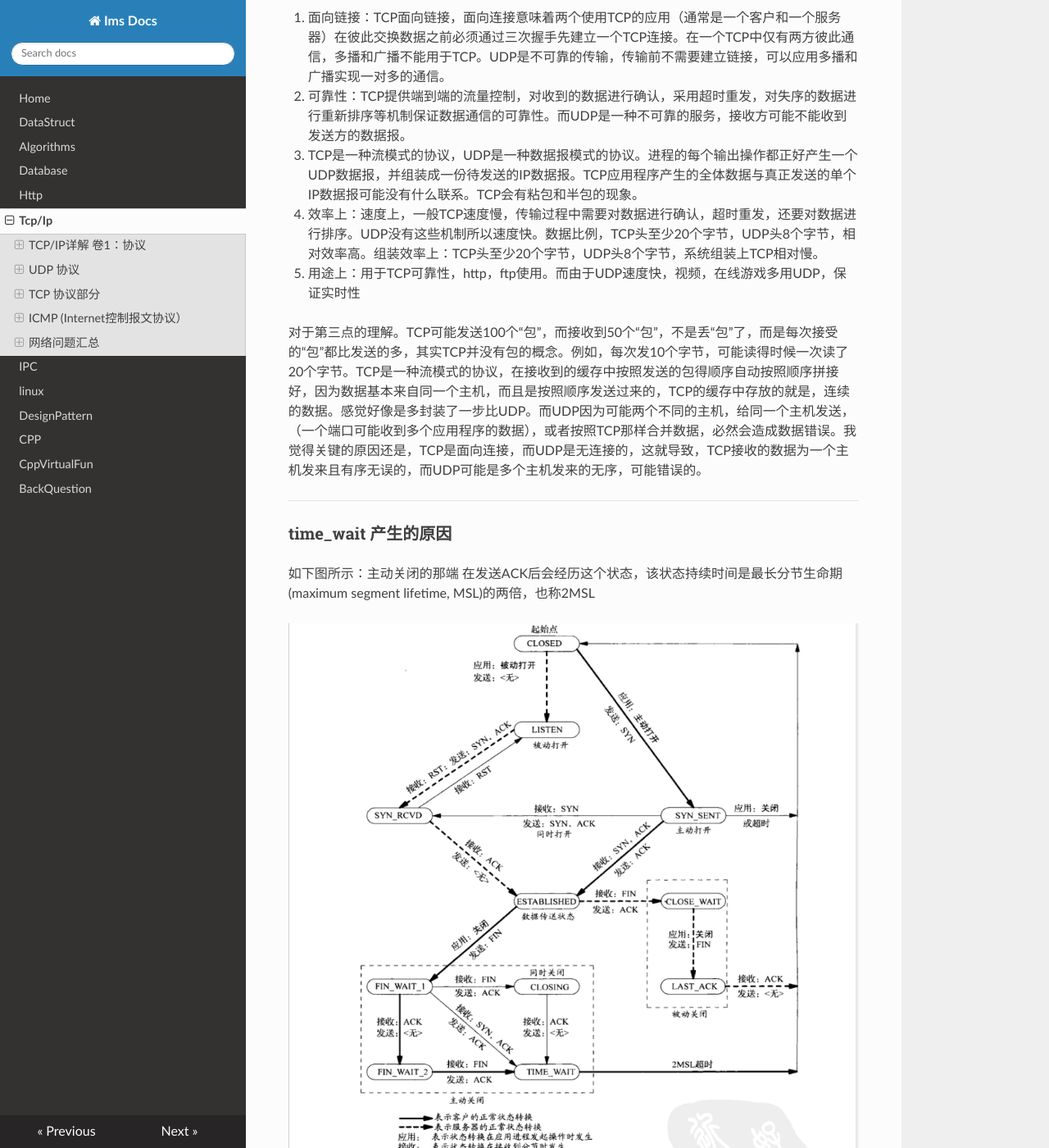
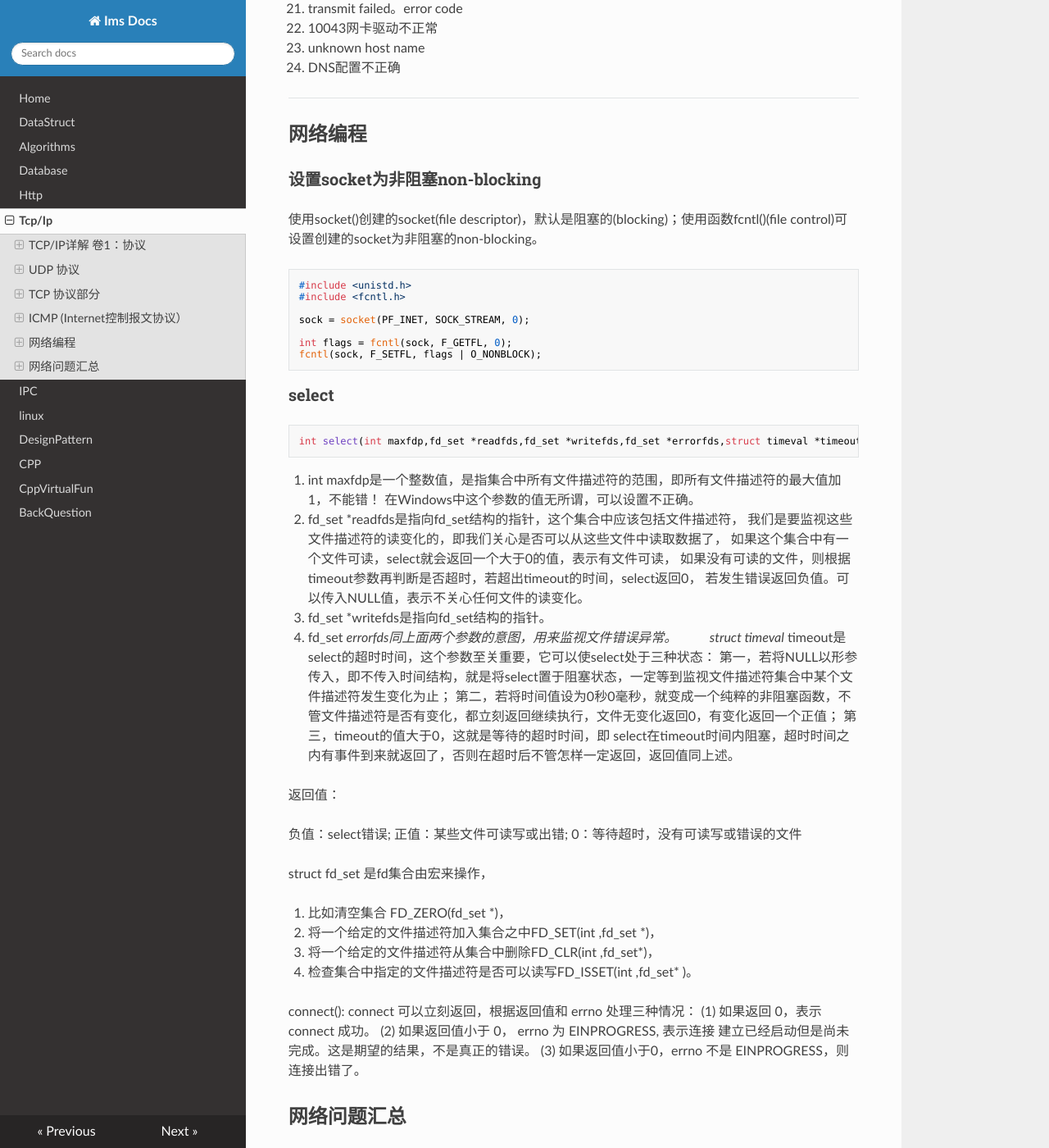
Before and after one commit to ims0/mkdocs, an MkDocs documentation site: the page built from docs/tcp_ip.md, in a window 1280 px wide and 1400 px high, scrolled down 9435 px. Shown: the whole window at 82% size. Built offline with MkDocs 1.6.1, drawn with Linux system fonts in a browser that asks for light colours; nearby versions of some CDN libraries; some of the changed text lies outside the part shown.

Commit message:
增加tcp的相关内容

````diff
--- a/docs/tcp_ip.md
+++ b/docs/tcp_ip.md
@@ -130,6 +132,18 @@ TCP中的四个计时器包括重传计时器、坚持计时器、保活计时
 #### 4. 时间等待计时器(Time_Wait Timer)：
 
 时间等待计时器是在连接终止期间使用的。
+
+### [TCP的半关闭 与rsh](http://docs.52im.net/extend/docs/book/tcpip/vol1/18/)
+
+TCP提供了连接的一端在结束它的发送后还能接收来自另一端数据的能力。这就是所谓的半关闭。
+为了使用这个特性，编程接口必须为应用程序提供一种方式来说明“我已经完成了数据传送，因此发送一个文件结束（FIN）给另一端，但我还想接收另一端发来的数据，直到它给我发来文件结束（FIN）”.
+
+命令
+`sun % rsh bsdi sort < datafile`
+
++ 没有半关闭，需要其他的一些技术让客户通知服务器,客户端已经完成了它的数据传送，但仍要接收来自服务器的数据。
+
+
 
 -------------
 ### 3. 滑动窗口协议（也就是对包头中窗口字段的理解）
@@ -297,6 +311,60 @@ IP协议通过计算发现主机B与自己不在同一网段内，就直接交
 
 ----
 
+## 网络编程
+
+### 设置socket为非阻塞non-blocking
+使用socket()创建的socket(file descriptor)，默认是阻塞的(blocking)；使用函数fcntl()(file control)可设置创建的socket为非阻塞的non-blocking。
+```
+#include <unistd.h>
+#include <fcntl.h>
+
+sock = socket(PF_INET, SOCK_STREAM, 0);
+
+int flags = fcntl(sock, F_GETFL, 0);
+fcntl(sock, F_SETFL, flags | O_NONBLOCK);
+```
+
+### select
+```
+int select(int maxfdp,fd_set *readfds,fd_set *writefds,fd_set *errorfds,struct timeval *timeout);
+```
+1. int maxfdp是一个整数值，是指集合中所有文件描述符的范围，即所有文件描述符的最大值加1，不能错！
+在Windows中这个参数的值无所谓，可以设置不正确。
+
+2. fd_set *readfds是指向fd_set结构的指针，这个集合中应该包括文件描述符，
+我们是要监视这些文件描述符的读变化的，即我们关心是否可以从这些文件中读取数据了，
+如果这个集合中有一个文件可读，select就会返回一个大于0的值，表示有文件可读，
+如果没有可读的文件，则根据timeout参数再判断是否超时，若超出timeout的时间，select返回0，
+若发生错误返回负值。可以传入NULL值，表示不关心任何文件的读变化。
+
+3. fd_set *writefds是指向fd_set结构的指针。
+
+4. fd_set *errorfds同上面两个参数的意图，用来监视文件错误异常。
+
+struct timeval* timeout是select的超时时间，这个参数至关重要，它可以使select处于三种状态：
+第一，若将NULL以形参传入，即不传入时间结构，就是将select置于阻塞状态，一定等到监视文件描述符集合中某个文件描述符发生变化为止；
+第二，若将时间值设为0秒0毫秒，就变成一个纯粹的非阻塞函数，不管文件描述符是否有变化，都立刻返回继续执行，文件无变化返回0，有变化返回一个正值；
+第三，timeout的值大于0，这就是等待的超时时间，即 select在timeout时间内阻塞，超时时间之内有事件到来就返回了，否则在超时后不管怎样一定返回，返回值同上述。
+
+返回值：
+
+负值：select错误; 正值：某些文件可读写或出错; 0：等待超时，没有可读写或错误的文件
+
+struct fd_set 是fd集合由宏来操作，
+
+1. 比如清空集合 FD_ZERO(fd_set *)，
+2. 将一个给定的文件描述符加入集合之中FD_SET(int ,fd_set *)，
+3. 将一个给定的文件描述符从集合中删除FD_CLR(int ,fd_set*)，
+4. 检查集合中指定的文件描述符是否可以读写FD_ISSET(int ,fd_set* )。
+
+connect():
+connect 可以立刻返回，根据返回值和 errno 处理三种情况：
+(1) 如果返回 0，表示 connect 成功。
+(2) 如果返回值小于 0， errno 为 EINPROGRESS,  表示连接
+      建立已经启动但是尚未完成。这是期望的结果，不是真正的错误。
+(3) 如果返回值小于0，errno 不是 EINPROGRESS，则连接出错了。
+
 ## 网络问题汇总
 
 [后台总结](https://www.cnblogs.com/liuzhi/p/4036840.html)
@@ -324,6 +392,14 @@ IP协议通过计算发现主机B与自己不在同一网段内，就直接交
 如下图所示：主动关闭的那端 在发送ACK后会经历这个状态，该状态持续时间是最长分节生命期(maximum segment lifetime, MSL)的两倍，也称2MSL
 
 ![avatar](tcp_ip_pic/net_state_conv.png)
+
+#### 主动关闭方经历的状态有:
+1. `FIN_WAIT_1 --> TIME_WAIT ` :同时收到 FIN 与ACK
+2. `FIN_WAIT_1 --> CLOSING --> TIME_WAIT` :先收到 ACK,后收到 FIN, 被动方应该是先发了FIN后发ACK.
+3. `FIN_WAIT_1 --> FIN_WAIT_2 --> TIME_WAIT` : 先收到ACK，后收到FIN
+
+#### 被动关闭方经历的状态有:
+1. `CLOSE_WAIT --> LAST_ACK --> CLOSED`
 
 #### time_wait 存在的两个理由：
 1. 可靠的实现TCP全双工连接的终止。
````
Also changed, not shown: other parts of docs/tcp_ip.md (+5 -3 lines).
